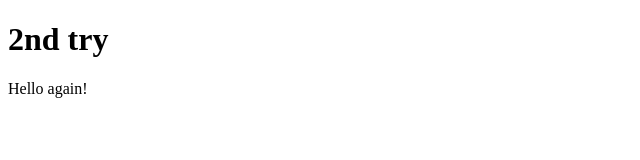
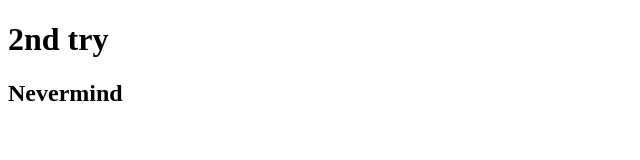
Before and after one commit to mehmetdulkadiroglu/newRepo, a plain HTML site: page index.html in a window 1280 px wide. Shown: the whole page, without its empty margins (0-640 px from the left). Drawn offline with Linux system fonts and the light colour scheme.

Commit message:
Update index.html

```diff
--- a/index.html
+++ b/index.html
@@ -10,9 +10,9 @@
       2nd try
     </h1>
     <div>
-      <p>
-        Hello again!
-      </p>
+      <h2>
+        Nevermind
+      </h2>
     </div>
   </body>
 </html>
```
